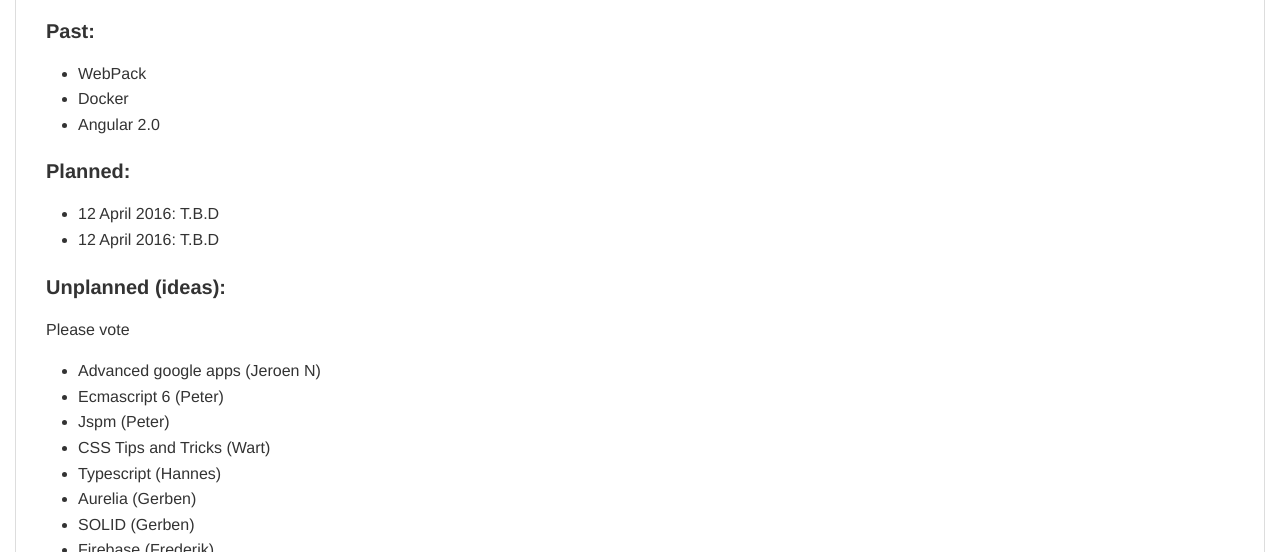
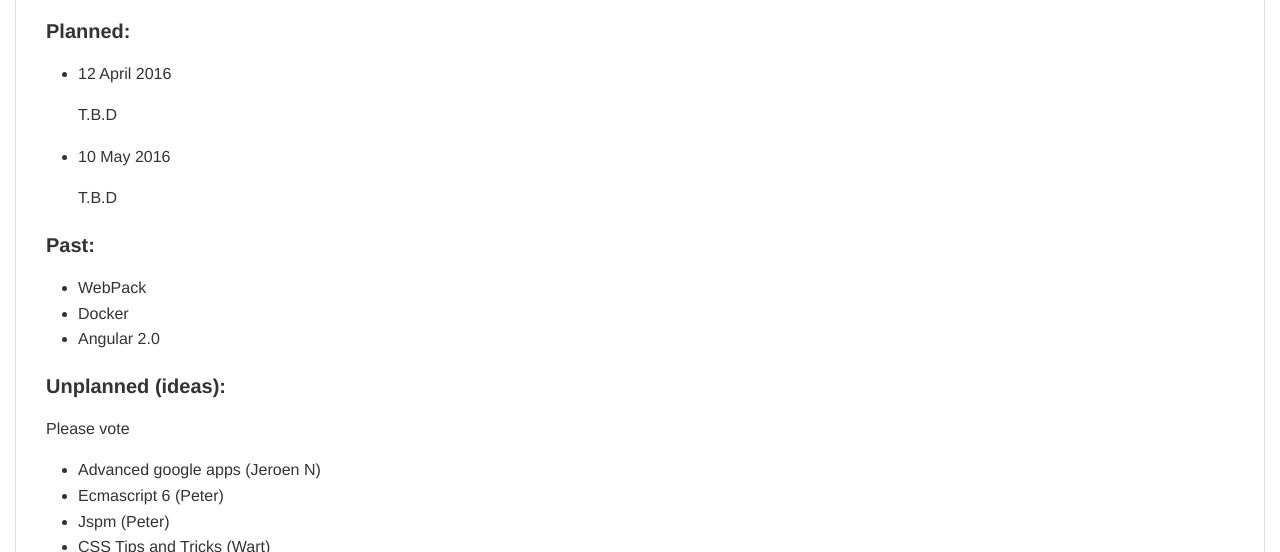
Before and after one commit to mjrio/mjrio.github.io, a plain HTML site: page index.html in a window 1280 px wide. Shown: the part 248-800 px from the top of the page. Drawn offline with Linux system fonts and the light colour scheme.

Commit message:
updated agenda

```diff
--- a/index.html
+++ b/index.html
@@ -48,19 +48,23 @@ html,body,#wrapper{font-size:10pt!important;}
 
 <h1 id="sessionagenda">Session Agenda</h1>
 
+<h4 id="planned:">Planned:</h4>
+
+<ul>
+<li><p>12 April 2016</p>
+
+<p>T.B.D</p></li>
+<li><p>10 May 2016</p>
+
+<p>T.B.D</p></li>
+</ul>
+
 <h4 id="past:">Past:</h4>
 
 <ul>
 <li>WebPack</li>
 <li>Docker</li>
 <li>Angular 2.0</li>
-</ul>
-
-<h4 id="planned:">Planned:</h4>
-
-<ul>
-<li>12 April 2016: T.B.D</li>
-<li>12 April 2016: T.B.D</li>
 </ul>
 
 <h4 id="unplannedideas:">Unplanned (ideas):</h4>
```
Also changed, not shown: 1 other file.
